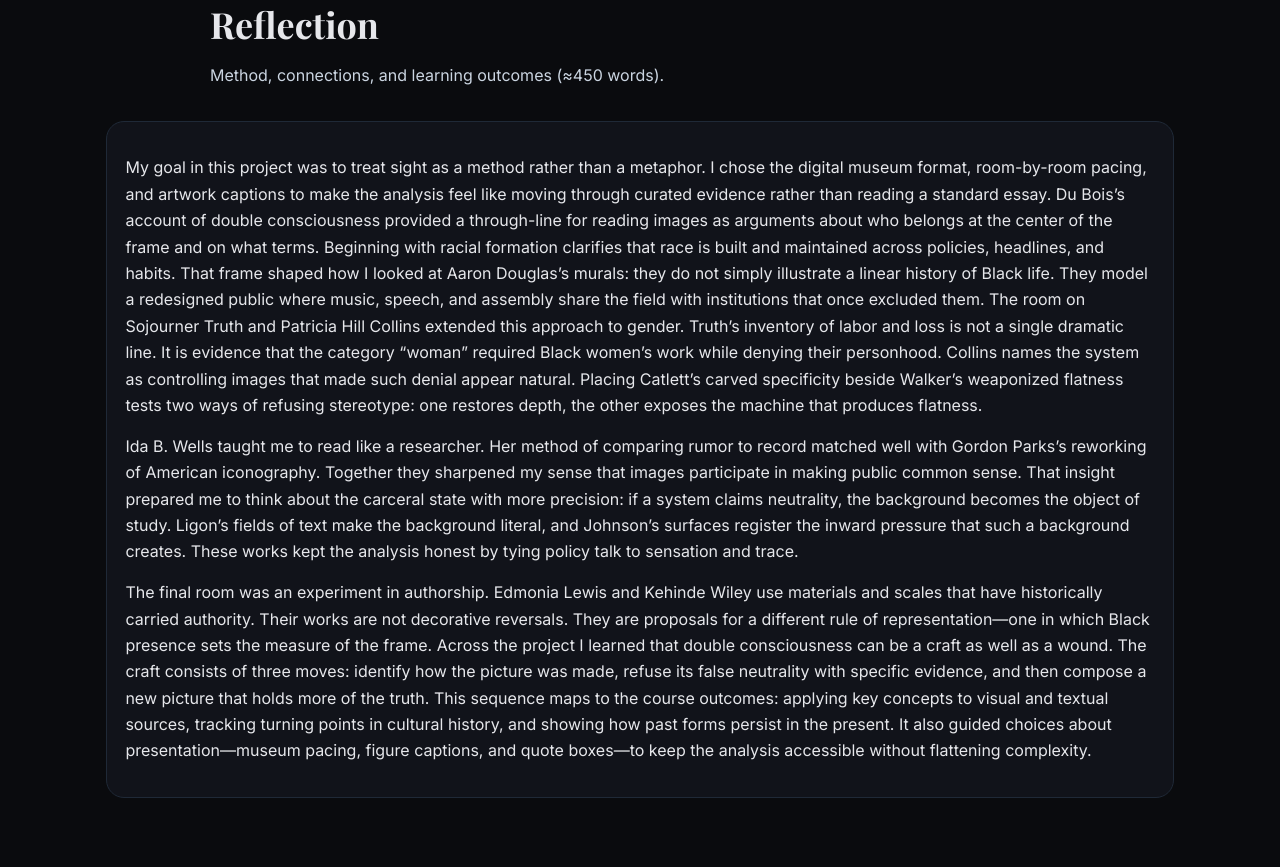
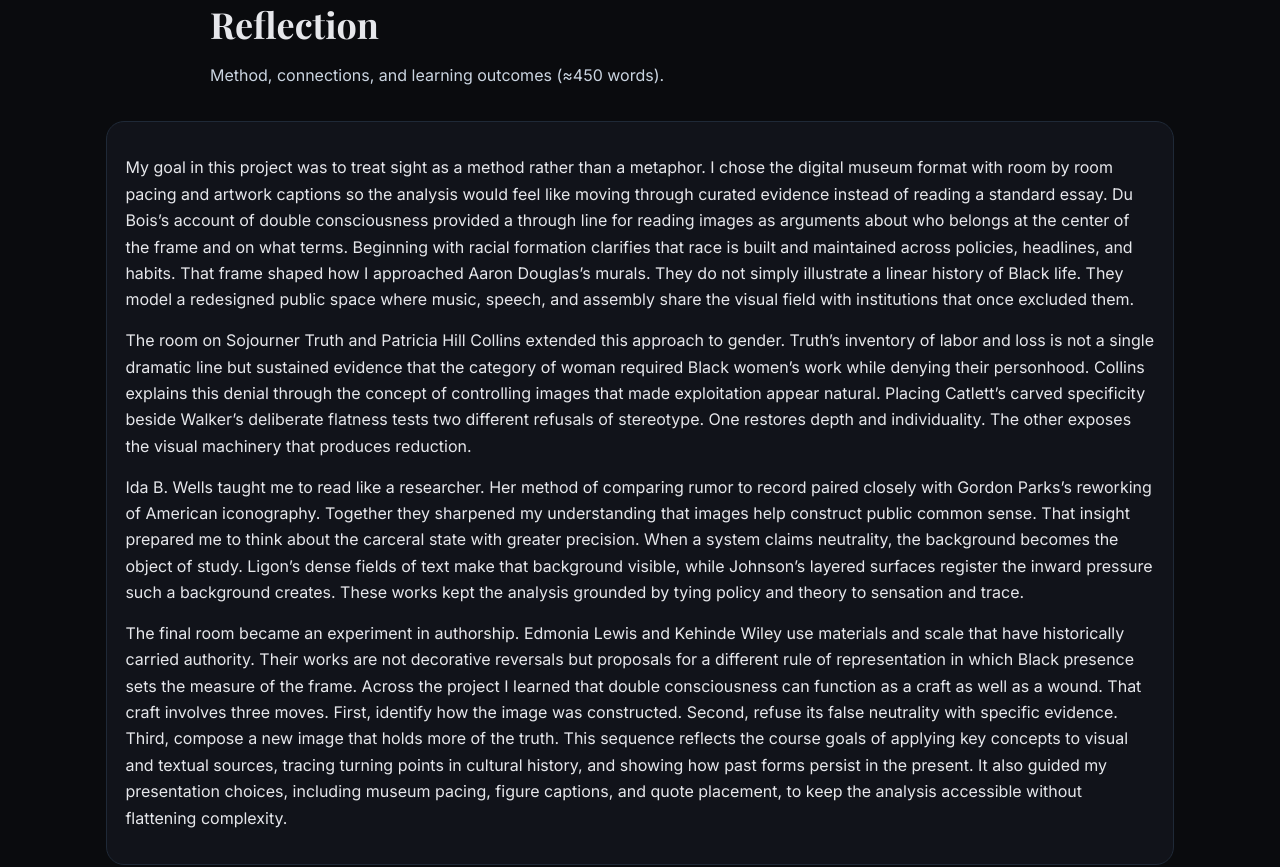
Before and after one commit to davidmulloa/afam_101_final_project, a plain HTML site: page index.html in a window 1280 px wide. Shown: the part 10310-11177 px from the top of the page. Drawn offline with nearby package versions, Linux system fonts and the light colour scheme.

Commit message:
Refactor project analysis for clarity and depth
Revised paragraphs to enhance clarity and depth of analysis regarding the project's themes and methodologies.

```diff
--- a/index.html
+++ b/index.html
@@ -220,9 +220,10 @@
         <p class="lede">Method, connections, and learning outcomes (≈450 words).</p>
       </div>
       <div class="panel prose">
-        <p>My goal in this project was to treat sight as a method rather than a metaphor. I chose the digital museum format, room-by-room pacing, and artwork captions to make the analysis feel like moving through curated evidence rather than reading a standard essay. Du Bois’s account of double consciousness provided a through-line for reading images as arguments about who belongs at the center of the frame and on what terms. Beginning with racial formation clarifies that race is built and maintained across policies, headlines, and habits. That frame shaped how I looked at Aaron Douglas’s murals: they do not simply illustrate a linear history of Black life. They model a redesigned public where music, speech, and assembly share the field with institutions that once excluded them. The room on Sojourner Truth and Patricia Hill Collins extended this approach to gender. Truth’s inventory of labor and loss is not a single dramatic line. It is evidence that the category “woman” required Black women’s work while denying their personhood. Collins names the system as controlling images that made such denial appear natural. Placing Catlett’s carved specificity beside Walker’s weaponized flatness tests two ways of refusing stereotype: one restores depth, the other exposes the machine that produces flatness.</p>
-        <p>Ida B. Wells taught me to read like a researcher. Her method of comparing rumor to record matched well with Gordon Parks’s reworking of American iconography. Together they sharpened my sense that images participate in making public common sense. That insight prepared me to think about the carceral state with more precision: if a system claims neutrality, the background becomes the object of study. Ligon’s fields of text make the background literal, and Johnson’s surfaces register the inward pressure that such a background creates. These works kept the analysis honest by tying policy talk to sensation and trace.</p>
-        <p>The final room was an experiment in authorship. Edmonia Lewis and Kehinde Wiley use materials and scales that have historically carried authority. Their works are not decorative reversals. They are proposals for a different rule of representation—one in which Black presence sets the measure of the frame. Across the project I learned that double consciousness can be a craft as well as a wound. The craft consists of three moves: identify how the picture was made, refuse its false neutrality with specific evidence, and then compose a new picture that holds more of the truth. This sequence maps to the course outcomes: applying key concepts to visual and textual sources, tracking turning points in cultural history, and showing how past forms persist in the present. It also guided choices about presentation—museum pacing, figure captions, and quote boxes—to keep the analysis accessible without flattening complexity.</p>
+        <p>My goal in this project was to treat sight as a method rather than a metaphor. I chose the digital museum format with room by room pacing and artwork captions so the analysis would feel like moving through curated evidence instead of reading a standard essay. Du Bois’s account of double consciousness provided a through line for reading images as arguments about who belongs at the center of the frame and on what terms. Beginning with racial formation clarifies that race is built and maintained across policies, headlines, and habits. That frame shaped how I approached Aaron Douglas’s murals. They do not simply illustrate a linear history of Black life. They model a redesigned public space where music, speech, and assembly share the visual field with institutions that once excluded them.</p>
+        <p>The room on Sojourner Truth and Patricia Hill Collins extended this approach to gender. Truth’s inventory of labor and loss is not a single dramatic line but sustained evidence that the category of woman required Black women’s work while denying their personhood. Collins explains this denial through the concept of controlling images that made exploitation appear natural. Placing Catlett’s carved specificity beside Walker’s deliberate flatness tests two different refusals of stereotype. One restores depth and individuality. The other exposes the visual machinery that produces reduction.</p>
+		<p>Ida B. Wells taught me to read like a researcher. Her method of comparing rumor to record paired closely with Gordon Parks’s reworking of American iconography. Together they sharpened my understanding that images help construct public common sense. That insight prepared me to think about the carceral state with greater precision. When a system claims neutrality, the background becomes the object of study. Ligon’s dense fields of text make that background visible, while Johnson’s layered surfaces register the inward pressure such a background creates. These works kept the analysis grounded by tying policy and theory to sensation and trace.</p>
+		<p>The final room became an experiment in authorship. Edmonia Lewis and Kehinde Wiley use materials and scale that have historically carried authority. Their works are not decorative reversals but proposals for a different rule of representation in which Black presence sets the measure of the frame. Across the project I learned that double consciousness can function as a craft as well as a wound. That craft involves three moves. First, identify how the image was constructed. Second, refuse its false neutrality with specific evidence. Third, compose a new image that holds more of the truth. This sequence reflects the course goals of applying key concepts to visual and textual sources, tracing turning points in cultural history, and showing how past forms persist in the present. It also guided my presentation choices, including museum pacing, figure captions, and quote placement, to keep the analysis accessible without flattening complexity.</p>
       </div>
     </section>
 
```
